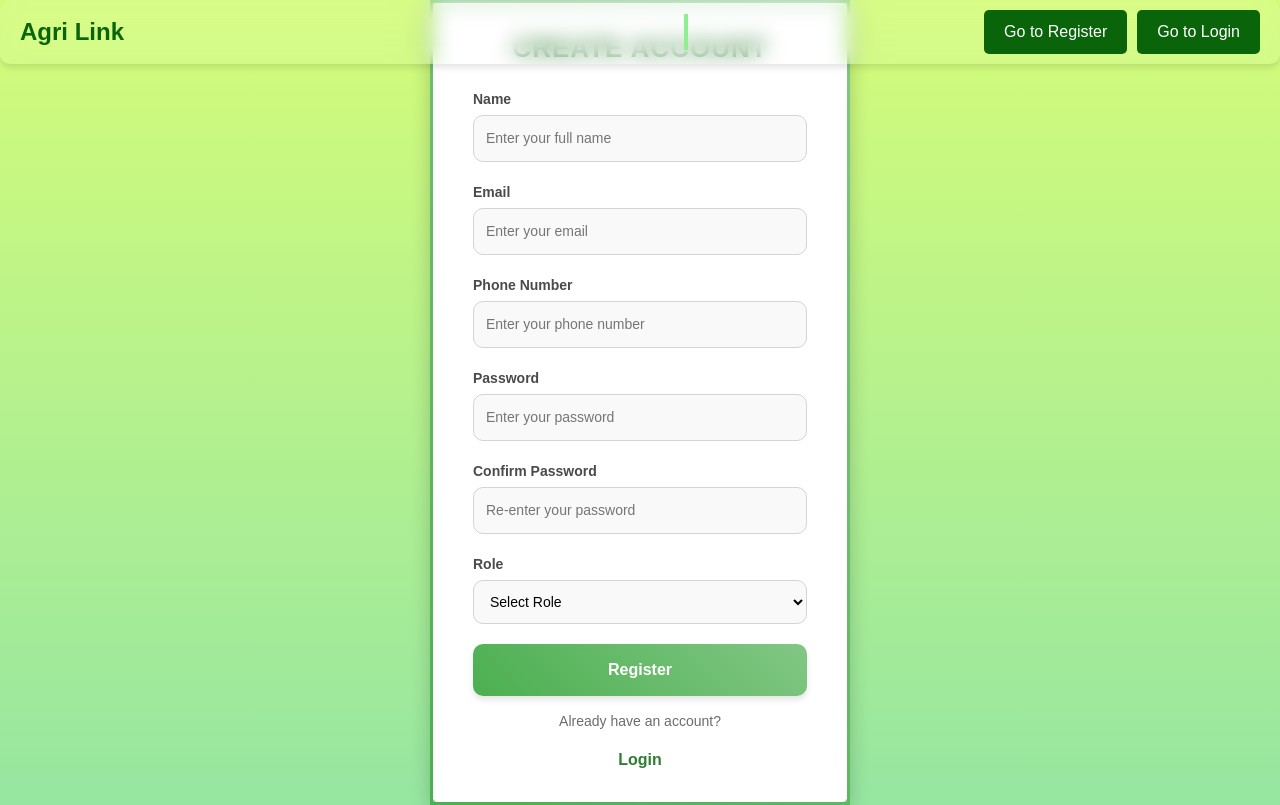
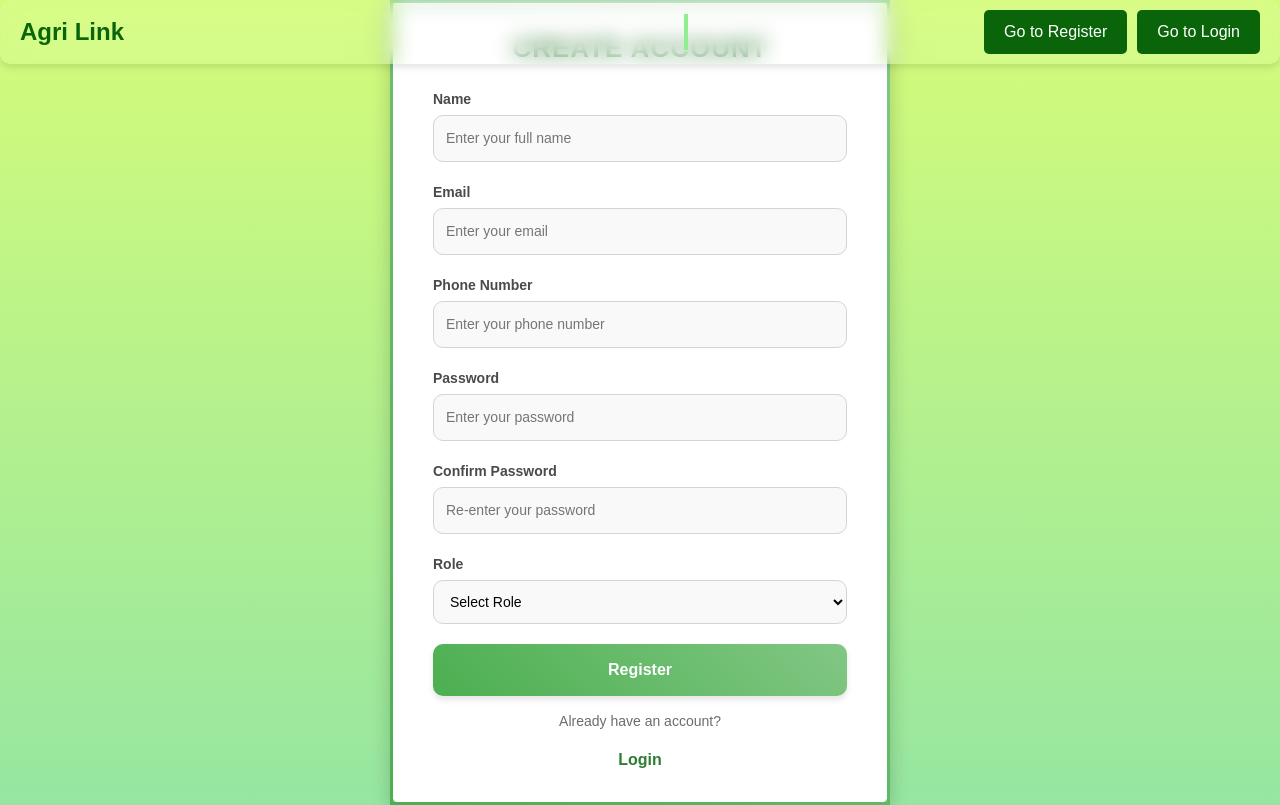
Before and after one commit to shubhpatel16/Agrilink, a React (Create React App) app in the folder client/: page /register in a window 1280 px wide. Built offline with nearby package versions, Linux system fonts and the light colour scheme.

Commit message:
updated signup.css

```diff
--- a/client/src/Signup.css
+++ b/client/src/Signup.css
@@ -16,7 +16,7 @@ body {
     padding: 30px 40px;
     border-radius: 15px;
     box-shadow: 0px 8px 20px rgba(0, 0, 0, 0.2);
-    width: 420px;
+    width: 500px; /* Increased the width from 420px to 500px */
     border: 3px solid;
     border-image: linear-gradient(45deg, #4caf50, #81c784) 1;
   }
```
